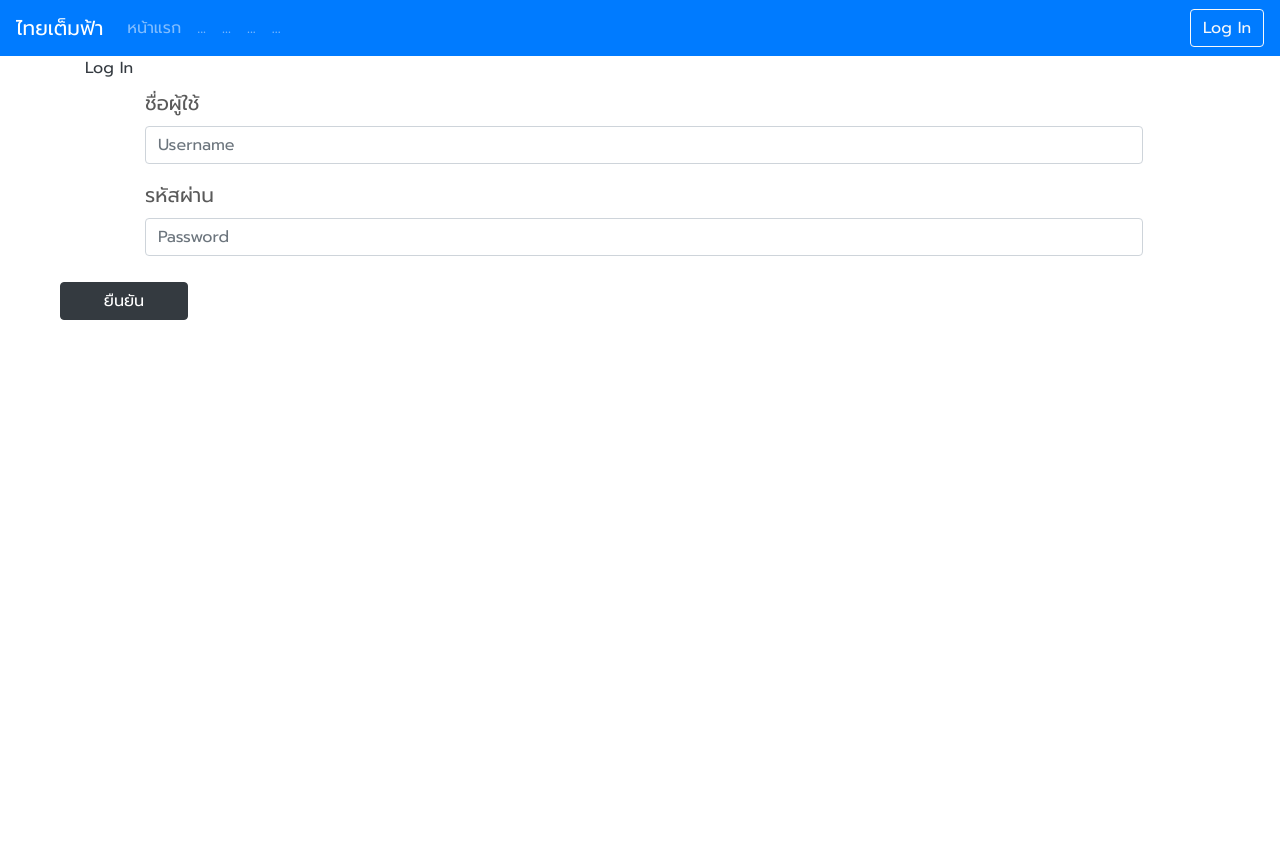
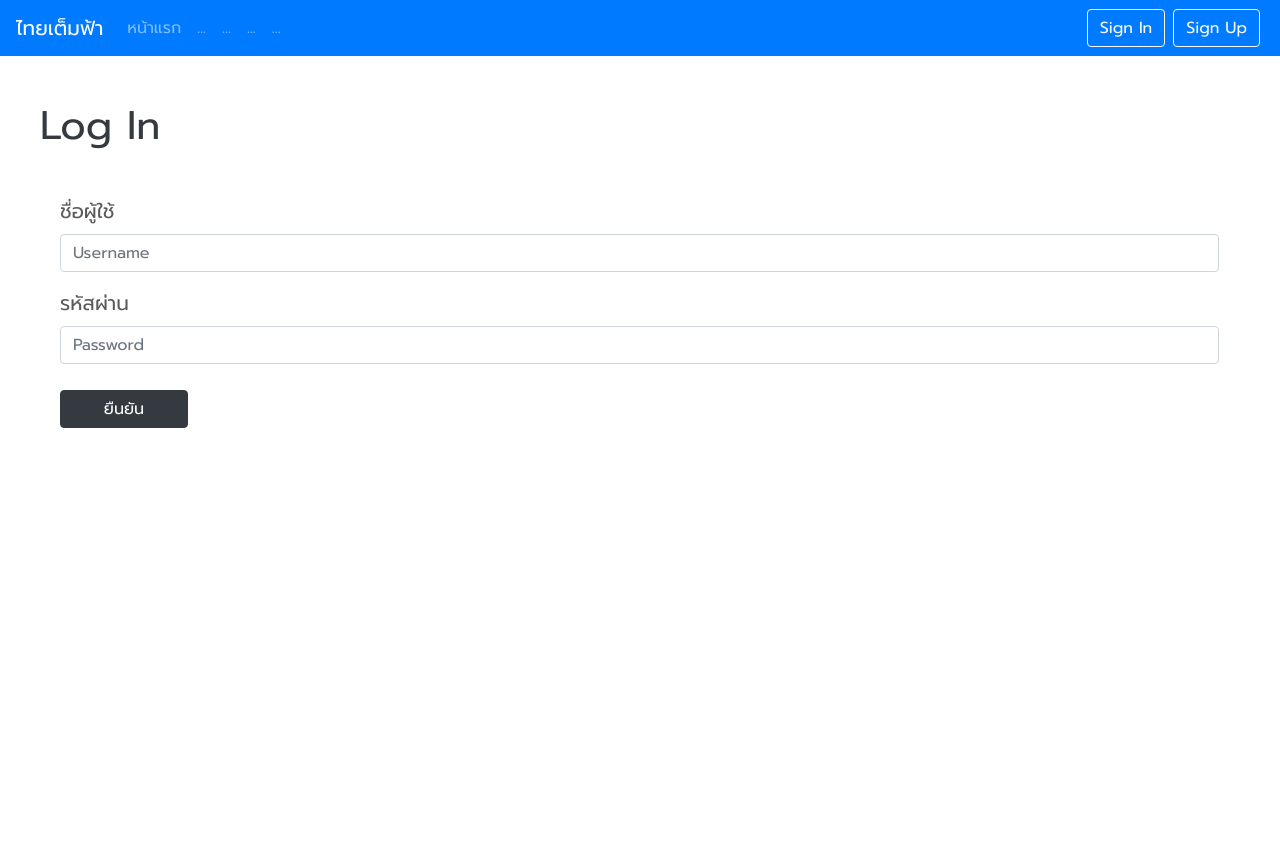
Before and after one commit to KISSADAPA/Final-WP-Project, a Django app: template Thai_Tem_Far/User/templates/User/login.html in a window 1280 px wide. Shown: the top 867 px of the page. Run offline with Django 3.2, Linux system fonts and the light colour scheme; the template is opened without the code that fills it, so the values that code supplies are empty; some libraries are stand-ins or nearby versions.

Commit message:
mini update

```diff
--- a/Thai_Tem_Far/User/urls.py
+++ b/Thai_Tem_Far/User/urls.py
@@ -2,6 +2,7 @@ from django.urls import path
 from . import views
 
 urlpatterns = [
+    path('register', views.register_page, name='register'),
     path('login', views.login_page, name='login'),
     path('logout', views.logout_page, name='logout'),
 ]
--- a/Thai_Tem_Far/User/views.py
+++ b/Thai_Tem_Far/User/views.py
@@ -3,6 +3,9 @@ from django.contrib.auth.decorators import login_required
 from django.shortcuts import redirect, render
 
 # Create your views here.
+def register_page(request):
+    return render(request, 'User/register.html')
+
 def login_page(request):
 
     context = {}
--- a/Thai_Tem_Far/templates/base.html
+++ b/Thai_Tem_Far/templates/base.html
@@ -26,12 +26,46 @@
                 src: url("{% static 'Prompt/Prompt-Regular.ttf' %}");
         }
 
-        body {
+        html,body{
+            margin:0;
+            padding:0;
+            height:100%;
+            width:100%;
+            overflow:hidden;
+            user-select: none;
             font-family: 'Prompt', sans-serif;
             padding-bottom: 3rem;
             color: #5a5a5a;
         }
-
+        #full-size{
+            height:100%;
+            width:100%;
+            position: fixed;
+            left: 0%;
+            right: 0%;
+        }
+        #left-screen{
+            width: 50%;
+            height: 100%;
+            position: fixed;
+            left: 0%;
+        }
+        #right-screen{
+            width: 50%;
+            height: 100%;
+            position: fixed;
+            right: 0%;
+        }
+        #title{
+            margin: 40px;
+            font-size: 40px;
+        }
+        #center-size{
+            width: 80%;
+            text-align: center;
+            margin: auto;
+            text-align-last: center;
+        }
 
         /* CUSTOMIZE THE CAROUSEL
 -------------------------------------------------- */
@@ -154,11 +188,14 @@
                 </ul>
                 {% if user.is_authenticated %}
                     <a href="{% url 'logout' %}">
-                        <button class="btn btn-outline-light my-2 my-sm-0" type="submit">Log Out</button>
+                        <button class="btn btn-outline-light my-2 my-sm-0" type="submit">Sign Out</button>
                     </a>
                 {% else %}
                     <a href="{% url 'login' %}">
-                        <button class="btn btn-outline-light my-2 my-sm-0" type="submit">Log In</button>
+                        <button class="btn btn-outline-light my-2 my-sm-0 mx-1" type="submit">Sign In</button>
+                    </a>
+                    <a href="{% url 'register' %}">
+                        <button class="btn btn-outline-light my-2 my-sm-0 mx-1" type="submit">Sign Up</button>
                     </a>
                 {% endif %}
             </div>
```
Also changed, not shown: Thai_Tem_Far/User/templates/User/register.html (+70 -0 lines).
